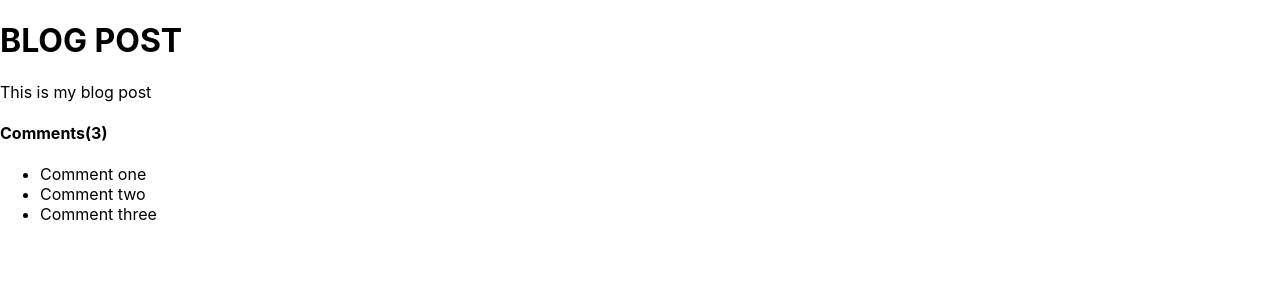
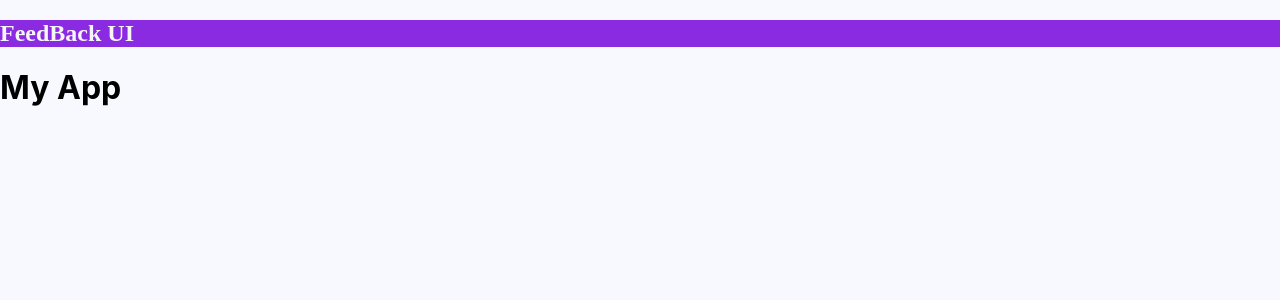
Before and after one commit to himanshubyte/feedback-app, a React (Create React App) app: page / in a window 1280 px wide. Shown: the top 300 px of the page. Built offline with nearby package versions, Linux system fonts and the light colour scheme.

Commit message:
adding styles in header

```diff
--- a/src/App.js
+++ b/src/App.js
@@ -1,41 +1,12 @@
+import Header from "./Components/Header";
+
 const App = () => {
-//variables and funnctions above return()
-
-const title="Blog Post"
-const body="This is my blog post"
-
-const comments=[
-  {id:1, text:'Comment one'},
-  {id:2, text:'Comment two'},
-  {id:3, text:'Comment three'}
-]
-
-const showComments=true;
-
-const CommentBlock=(
-<div className="container">
-
-
-<div className="comments">
-  <h4>Comments({comments.length })</h4>
-  <ul>
-  {comments.map((comment,index)=>(
-      <li key={index} >{comment.text}</li>
-  ))}
-  </ul>
-</div>
-</div>
-)
-//map returns jsx
-//!comment.map(()=>())
 
   return (
-    <div className="main">
-          <h1>{title.toUpperCase()}</h1>
-          <p>{body}</p>
-   {showComments && CommentBlock}
-    </div>
-
+    <>
+    <Header />
+    <h1>My App</h1>
+    </>
   );
 };
 
--- /dev/null
+++ b/src/Components/Header.jsx
@@ -0,0 +1,15 @@
+const Header=({text})=>{
+return (
+   <header style={{backgroundColor:'blueviolet',color:"whitesmoke" , fontFamily:"cursive"}}>
+       <div className="container">
+           <h2>{text}</h2>
+       </div>
+   </header>
+)
+}
+
+Header.defaultProps={
+    text:"FeedBack UI"
+}
+
+export default Header;
--- a/src/index.css
+++ b/src/index.css
@@ -5,6 +5,7 @@ body {
     sans-serif;
   -webkit-font-smoothing: antialiased;
   -moz-osx-font-smoothing: grayscale;
+  background-color:ghostwhite;
 }
 
 code {
```
